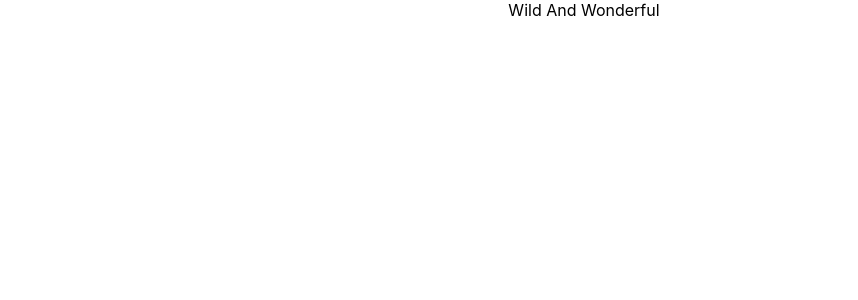
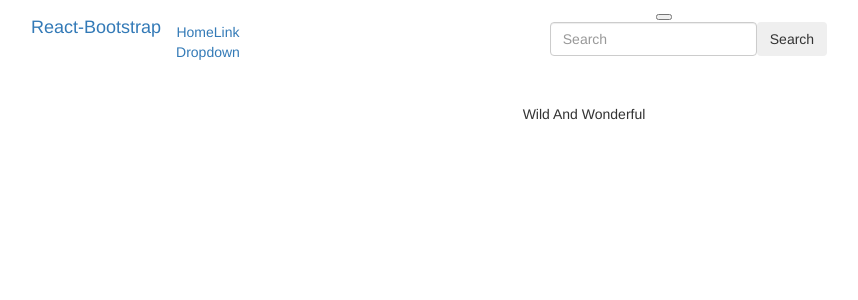
Before and after one commit to arianaw15/wild-wonderful, a React (Create React App) app: page / in a window 1280 px wide. Shown: the top 300 px of the page, without its empty margins (56-914 px from the left). Built offline with nearby package versions, Linux system fonts and the light colour scheme.

Commit message:
React bootstrap and navbar

```diff
--- a/package.json
+++ b/package.json
@@ -6,6 +6,7 @@
     "@testing-library/jest-dom": "^5.14.1",
     "@testing-library/react": "^11.2.7",
     "@testing-library/user-event": "^12.8.3",
+    "bootstrap": "^3.4.1",
     "react": "^17.0.2",
     "react-bootstrap": "^1.6.1",
     "react-dom": "^17.0.2",
--- a/src/App.js
+++ b/src/App.js
@@ -1,9 +1,12 @@
 import './App.css';
-import Landing from './components/landingPage/Landing'
+import Landing from './components/landingPage/Landing';
+import NavBar from './components/navBar/NavBar';
+import 'bootstrap/dist/css/bootstrap.min.css';
 
 function App() {
   return (
     <div className="App">
+      <NavBar/>
       <Landing/>
     </div>
   );
--- /dev/null
+++ b/src/components/navBar/NavBar.js
@@ -0,0 +1,32 @@
+import React from 'react'
+import { Container,Navbar,Nav,NavDropdown,Form,FormControl,Button } from 'react-bootstrap'
+
+function NavBar() {
+    return (
+        <Container className="navbar">
+        <Navbar bg="light" expand="lg">
+  <Navbar.Brand href="#home">React-Bootstrap</Navbar.Brand>
+  <Navbar.Toggle aria-controls="basic-navbar-nav" />
+  <Navbar.Collapse id="basic-navbar-nav">
+    <Nav className="mr-auto">
+      <Nav.Link href="#home">Home</Nav.Link>
+      <Nav.Link href="#link">Link</Nav.Link>
+      <NavDropdown title="Dropdown" id="basic-nav-dropdown">
+        <NavDropdown.Item href="#action/3.1">Action</NavDropdown.Item>
+        <NavDropdown.Item href="#action/3.2">Another action</NavDropdown.Item>
+        <NavDropdown.Item href="#action/3.3">Something</NavDropdown.Item>
+        <NavDropdown.Divider />
+        <NavDropdown.Item href="#action/3.4">Separated link</NavDropdown.Item>
+      </NavDropdown>
+    </Nav>
+    <Form inline>
+      <FormControl type="text" placeholder="Search" className="mr-sm-2" />
+      <Button variant="outline-success">Search</Button>
+    </Form>
+  </Navbar.Collapse>
+</Navbar>
+</Container>
+    )
+}
+
+export default NavBar
```
Also changed, not shown: src/components/womens/WomensPage.js (added, +11 -0 lines), 1 other file (tests, documents, lock files or other folders).
